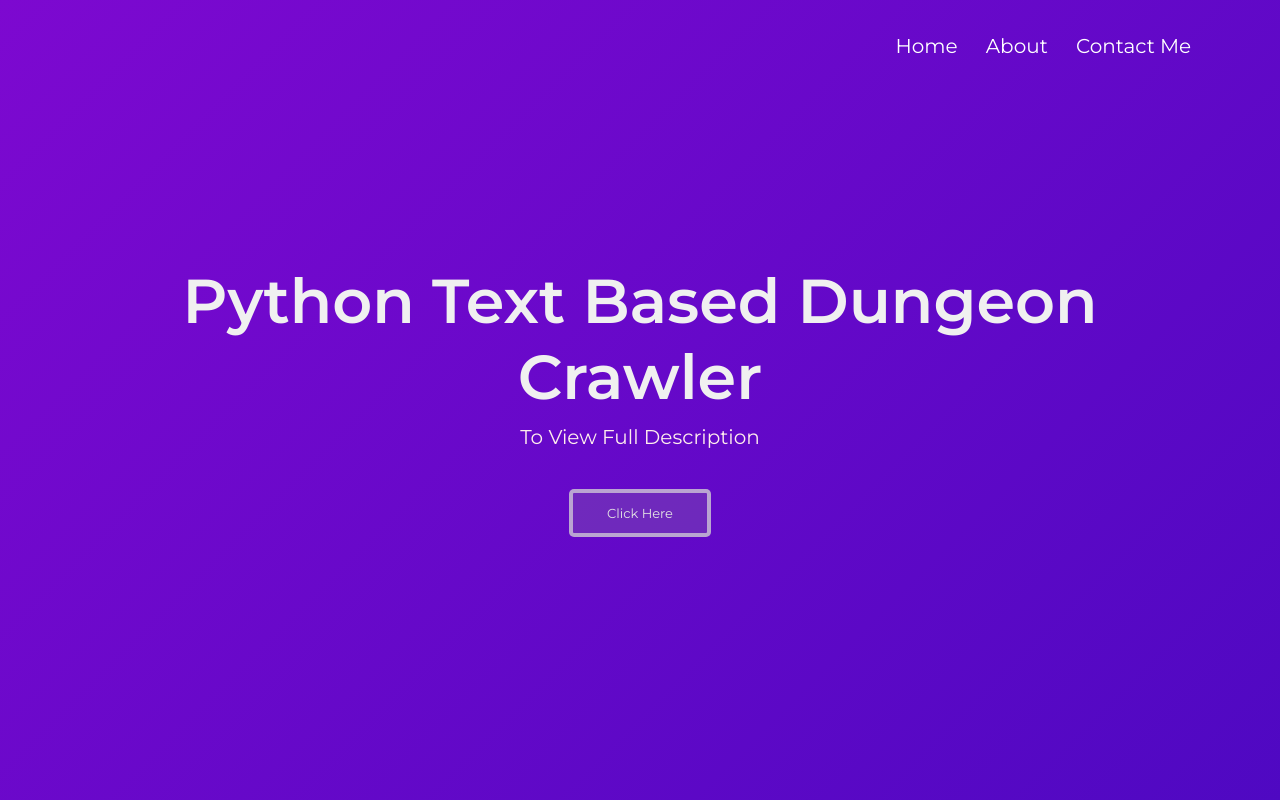
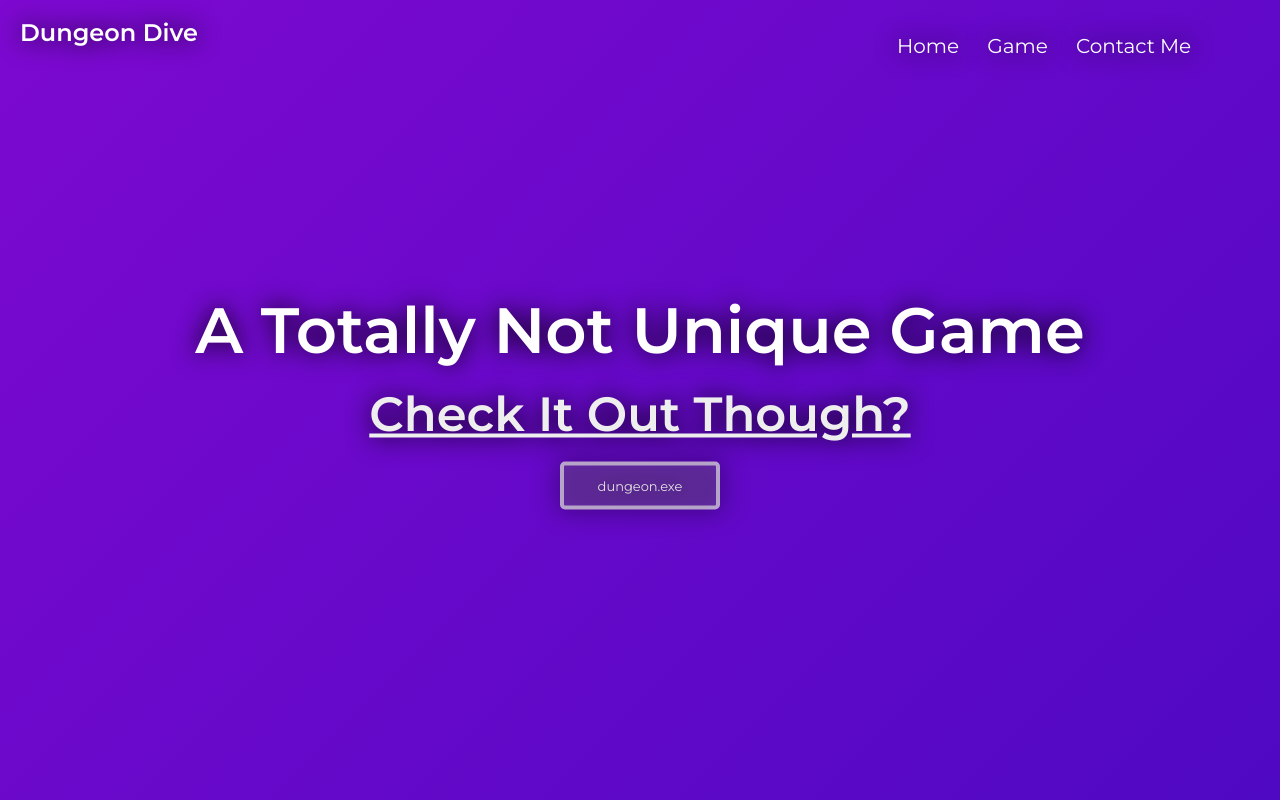
Before and after one commit to Boomy639/Dungeon-Dive2, a plain HTML site: page oooo websitee/index.html in a window 1280 px wide. Shown: the top 800 px of the page. Drawn offline with Linux system fonts and the light colour scheme.

Commit message:
Updated website

```diff
--- a/oooo websitee/index.html
+++ b/oooo websitee/index.html
@@ -17,16 +17,21 @@
             <div class="nav-links" id="navLinks">
                 <ul>
                     <li><a href="index.html">Home</a></li>
-                    <li><a href="about.html">About</a></li>               <!-- The Navbar -->
-                    <li><a href="contact.html">Contact Me</a></li>
+                    <li><a href="game.html">Game</a></li>               <!-- The Navbar -->
+                    <li><a href="https://boomy639.github.io/The-Wave/">Contact Me</a></li>
                 </ul>
             </div>
          </nav>
 
+<div class="top-left-text">
+    <h2>Dungeon Dive</h2>
+</div>
+
 <div class="text-box">
-    <h1 class="hover-underline-animation">Python Text Based Dungeon Crawler</h1>
-    <p>To View Full Description</p>
-    <a href="campaigns.html" class="hero-btn">Click Here</a>     <!-- Hero Section -->
+    <h1>A Totally Not Unique Game</h1>
+    <p>Check It Out Though?</p>
+    <br>
+    <a href="game.html" class="hero-btn">dungeon.exe</a>     <!-- Hero Section -->
 </div>
 
 </section>
@@ -67,11 +72,11 @@
     <div class="social__media">
         <div class="social__media--wrap">
             <div class="footer__logo">
-                <a href="/" id="footer__logo">Donfeur // Boomy</a>
+                <a href="index.html" id="footer__logo">Donfeur // Boomy</a>
             </div>
-            <p class="website__right">The_Wave > 2023. All Rights Reserved</p>
+            <p class="website__right">The-Wave > 2023. All Rights Reserved</p>
             <div class="social__icons">
-                <a href="https://github.com/" class="social__icon--link" target="_blank">
+                <a href="https://github.com/Boomy639" class="social__icon--link" target="_blank">
                     <i class="fab fa-github"></i>        <!-- DO NOT FORGET TO FILL YOUR LINKS IN-->
                 </a>
                 <a href="" class="social__icon--link" target="_blank">
@@ -94,5 +99,6 @@
 <br>
 <br>
 
+
 </body>
 </html>
--- a/oooo websitee/styles.css
+++ b/oooo websitee/styles.css
@@ -39,6 +39,7 @@ nav img{
     color: #ffffff;
     text-decoration: none;
     font-size: 20px;
+    filter: drop-shadow(0 0 0.75rem rgb(0, 0, 0));
 }
 
 .nav-links ul li::after{
@@ -57,7 +58,7 @@ nav img{
 
 .text-box{
     width: 90%;
-    color: rgb(0, 0, 0);
+    color: rgb(255, 255, 255);
     position: absolute;
     top: 50%;
     left: 50%;
@@ -66,13 +67,25 @@ nav img{
 }
 
 .text-box h1{
-   font-size: 62px;
+    font-size: 4rem;
+    background-color: #000000;
+    background-image: linear-gradient(to top, #ffffff 45%, #ffffff 50%);
+    background-size: 100%;
+    -webkit-background-clip: text;
+    -moz-background-clip: text;
+    -webkit-text-fill-color: transparent;
+    -moz-text-fill-color: transparent;
+    text-decoration: underline;
+    filter: drop-shadow(0 0 0.75rem rgb(0, 0, 0));
 }
 
 .text-box p{
-    margin: 10px 0 40px;
-    font-size: 20px;
-    color: rgb(255, 237, 237);
+    margin-top: 1rem;
+    font-size: 3rem;
+    font-weight: 700;
+    color: rgb(238, 238, 238);
+    text-decoration: underline;
+    filter: drop-shadow(0 0 0.75rem rgb(0, 0, 0));
 }
 
 .hero-btn{
@@ -86,14 +99,15 @@ nav img{
     position: relative;
     cursor: pointer;
     border-radius: 5px;
-    transition: transform .5s ease-out;
+    transition: transform .3s ease-out;
     background: #9696963b;
+    filter: drop-shadow(0 0 0.75rem rgb(0, 0, 0));
 }
 
 .hero-btn:hover{
     border: 4px solid #ffffff;
     background: #9696963b;
-    transform: scale(1.2);
+    transform: scale(1.1);
 }
 
 
@@ -306,7 +320,7 @@ html, body {
     left: 0;
     background-color: #ffffff;
     transform-origin: bottom right;
-    transition: transform 1s ease-out;
+    transition: transform 0.4s ease-out;
   }
 
   .hover-underline-animation:hover:after {
@@ -316,3 +330,18 @@ html, body {
 
 
 /* TEST FOR NEW BUTTOn */
+
+.top-left-text{
+    color: white;
+    position: absolute;
+    margin: 20px;
+    margin-top: -75px;
+    filter: drop-shadow(0 0 0.75rem rgb(0, 0, 0));
+}
+
+.top-left-text-2{
+    color: white;
+    position: relative;
+    text-align: center;
+    filter: drop-shadow(0 0 0.75rem rgb(0, 0, 0));
+}
```
Also changed, not shown: oooo websitee/contact.html (added, +11 -0 lines), oooo websitee/game.html (added, +37 -0 lines), images/state-of-game.png (added).
